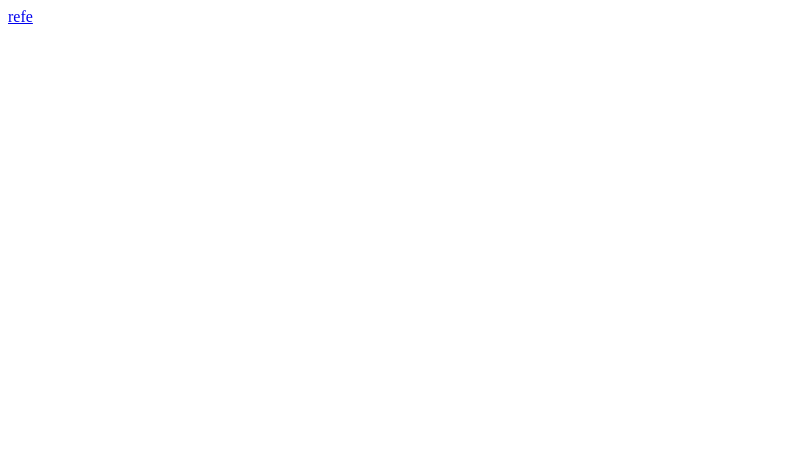
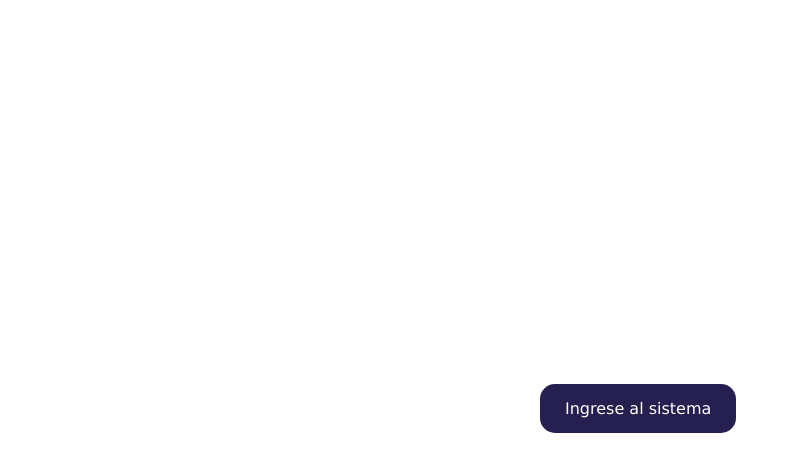
Before and after one commit to SantiagoMSalazar/SantiagoMSalazar.github.io, a plain HTML site: page index.html in a window 1280 px wide. Shown: the whole page, without its empty margins (0-791 px from the left). Drawn offline with Linux system fonts and the light colour scheme.

Commit message:
Colocando un boton en el valor inicial

```diff
--- /dev/null
+++ b/CSS/indexStyle.css
@@ -0,0 +1,21 @@
+*{margin: 0; padding: 0;font-family: 'Lucida Sans', 'Lucida Sans Regular', 'Lucida Grande', 'Lucida Sans Unicode', Geneva, Verdana, sans-serif}
+a{
+    /*border: solid #04AA6D 1px;*/
+    border-radius: 15px;
+    padding-left: 25px;
+    padding-right: 25px;
+    padding-top: 15px;
+    padding-bottom: 15px;
+    background: #252050;
+    text-decoration: none;
+    color: #FFFF;
+}
+.btnInicio{
+    display: flex;
+    margin: auto;
+    width: 200px;
+    margin-top: 30%;
+}
+a:hover{
+    background: #314587;
+}
--- a/index.html
+++ b/index.html
@@ -4,9 +4,13 @@
     <meta charset="UTF-8">
     <meta name="viewport" content="width=device-width, initial-scale=1.0">
     <title>OwlMagazine</title>
+    <link rel="stylesheet" href="./CSS/indexStyle.css">
 
 </head>
 <body>
-    <a href="login1.html">refe</a>
+    <div class="btnInicio">
+        <a href="login1.html">Ingrese al sistema</a>
+    </div>
+
 </body>
 </html>
```
Also changed, not shown: style.css (line endings or trailing spaces).
